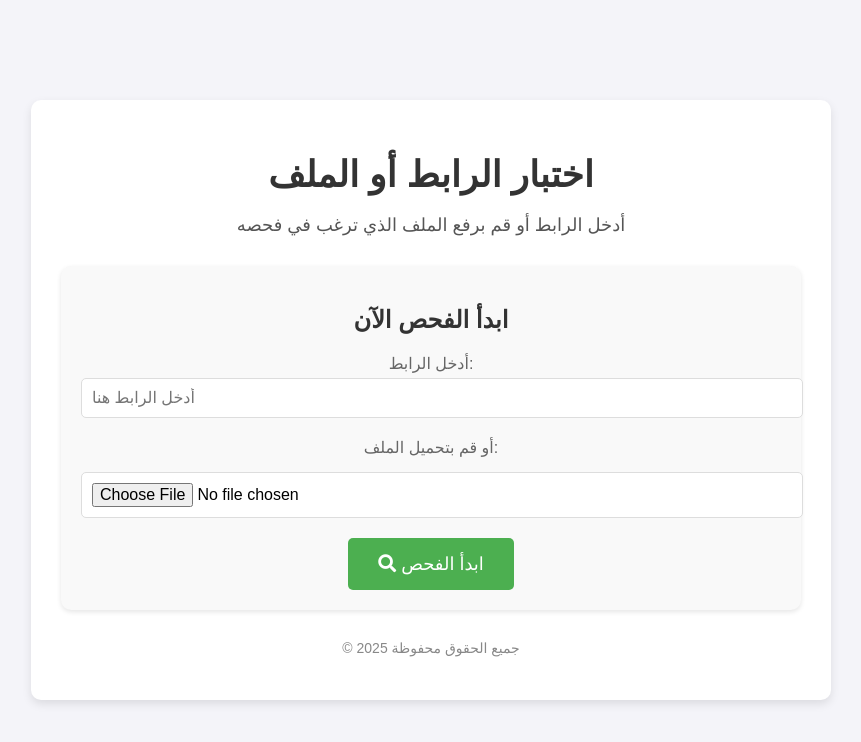
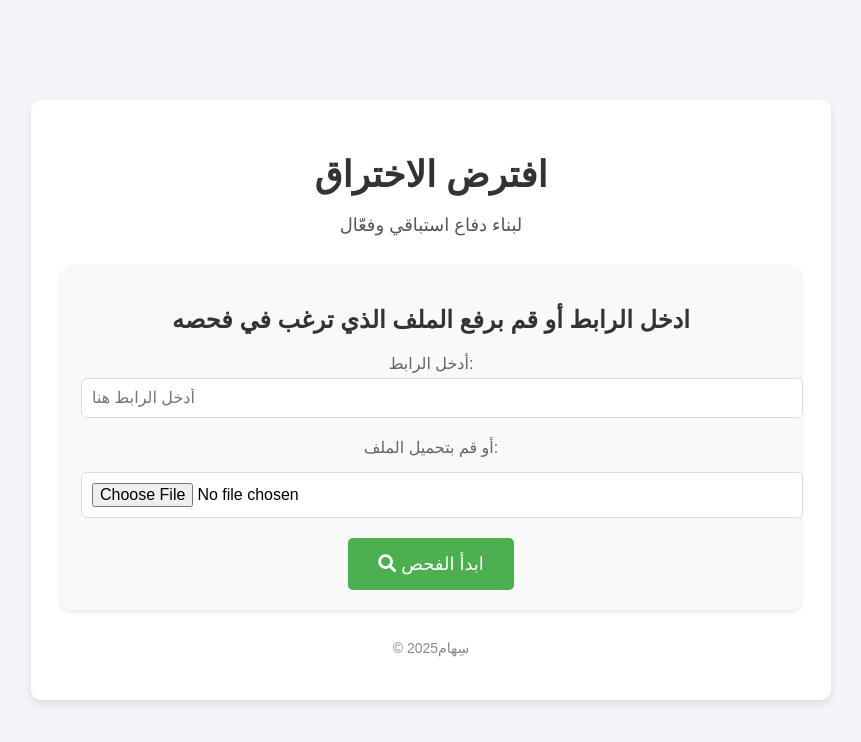
Before and after one commit to soom1550/assumebreachesback, a website: page public/index.html in a window 1280 px wide. Shown: the whole page, without its empty margins (209-1070 px from the left). Drawn offline with Linux system fonts and the light colour scheme.

Commit message:
تحديث الواجهة أو إضافة صفحة index

```diff
--- a/public/index.html
+++ b/public/index.html
@@ -3,19 +3,19 @@
 <head>
     <meta charset="UTF-8">
     <meta name="viewport" content="width=device-width, initial-scale=1.0">
-    <title>اختبار الروابط والملفات</title>
+    <title>اافترض الاختراق</title>
     <link rel="stylesheet" href="https://cdnjs.cloudflare.com/ajax/libs/font-awesome/5.15.4/css/all.min.css">
     <link rel="stylesheet" href="style.css"> <!-- تأكد من ربط ملف CSS -->
 </head>
 <body>
     <div class="container">
         <header>
-            <h1>اختبار الرابط أو الملف</h1>
-            <p>أدخل الرابط أو قم برفع الملف الذي ترغب في فحصه</p>
+            <h1>افترض الاختراق</h1>
+            <p>لبناء دفاع استباقي وفعّال</p>
         </header>
 
         <div class="scan-box">
-            <h2>ابدأ الفحص الآن</h2>
+            <h2>ادخل الرابط أو قم برفع الملف الذي ترغب في فحصه</h2>
             <form id="scan-form" enctype="multipart/form-data">
                 <div class="input-group">
                     <label for="url">أدخل الرابط:</label>
@@ -43,7 +43,7 @@
         </div>
 
         <footer>
-            <p>&copy; 2025 جميع الحقوق محفوظة</p>
+            <p>&copy; 2025سِهام</p>
         </footer>
     </div>
 
```
